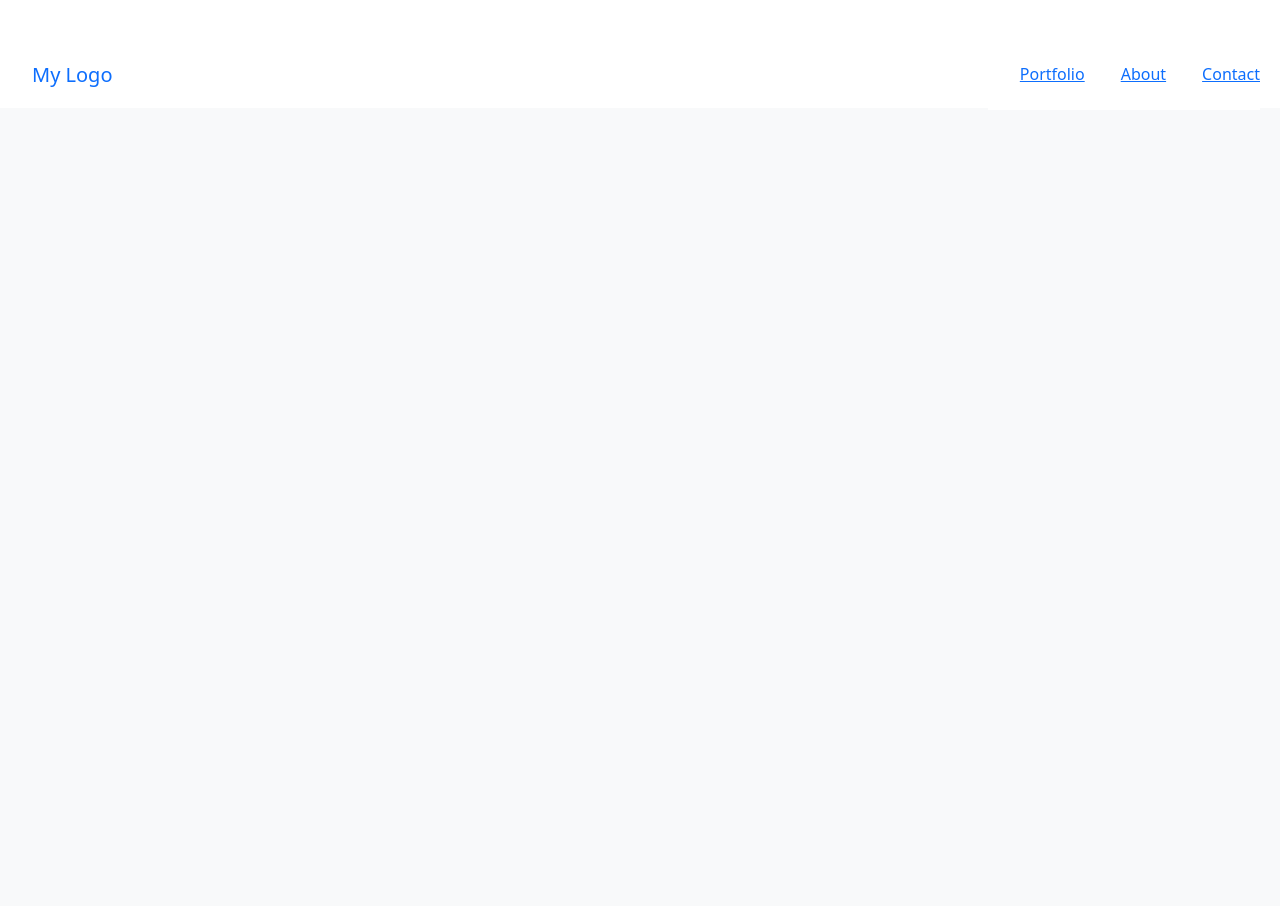
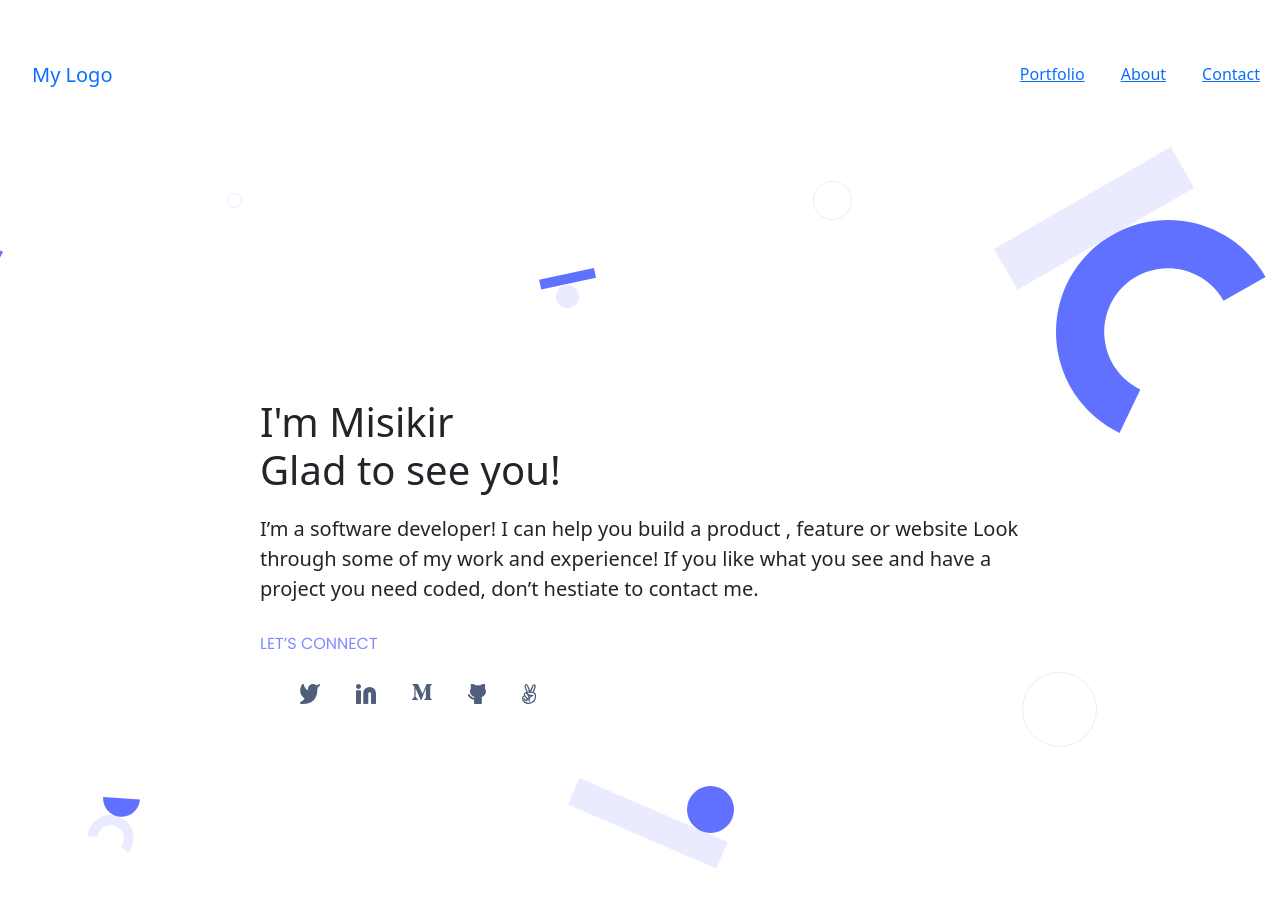
Before and after one commit to misikirdelelew/Bootstrap-portfolio, a website: page index.html in a window 1280 px wide. Before the commit the page ends 800 px from the top, so only its background shows below. Drawn offline with nearby package versions, Linux system fonts and the light colour scheme.

Commit message:
Add the first section of the page

```diff
--- a/index.html
+++ b/index.html
@@ -27,6 +27,34 @@
             </ul>
         </nav>
     </header>
+        <main class="main-container">
+        <section class="headline">
+            <h1>I'm Misikir<br> Glad to see you!</h1>
+            <p class="lead">I’m a software developer! I can help you build a product , feature or
+                website Look
+                through some of my work and experience! If you like what you see and have a project you need coded,
+                don’t hestiate to contact me.</p>
+            <a href="#" class="link">
+                <h2 class="connect-link">LET’S CONNECT</h2>
+            </a>
+
+            <ul class="social-media-links">
+                <li><a href="twitter.com"><img class="p-2 bd-highlight" src="./images/Twitter.svg"
+                            alt="Twitter_logo"></a>
+                </li>
+                <li><a href="linkedin.com"><img class="p-2 bd-highlight" src="./images/Linkedin.svg"
+                            alt="Linkedin Icon"></a>
+                </li>
+                <li><a href="medium.com"><img class="p-2 bd-highlight" src="./images/Medium.svg" alt="Medium logo"></a>
+                </li>
+                <li><a href="Github.com"><img class="p-2 bd-highlight" src="./images/Github.svg" alt="Github logo"></a>
+                </li>
+                <li><a href="angelist.com"><img class="p-2 bd-highlight" src="./images/Angelist.svg"
+                            alt="Angelist logo"></a>
+                </li>
+            </ul>
+        </section>
+    </main>
 
     <script src="https://cdn.jsdelivr.net/npm/bootstrap@5.0.2/dist/js/bootstrap.bundle.min.js"
         integrity="sha384-MrcW6ZMFYlzcLA8Nl+NtUVF0sA7MsXsP1UyJoMp4YLEuNSfAP+JcXn/tWtIaxVXM"
```
Also changed, not shown: README.md.
